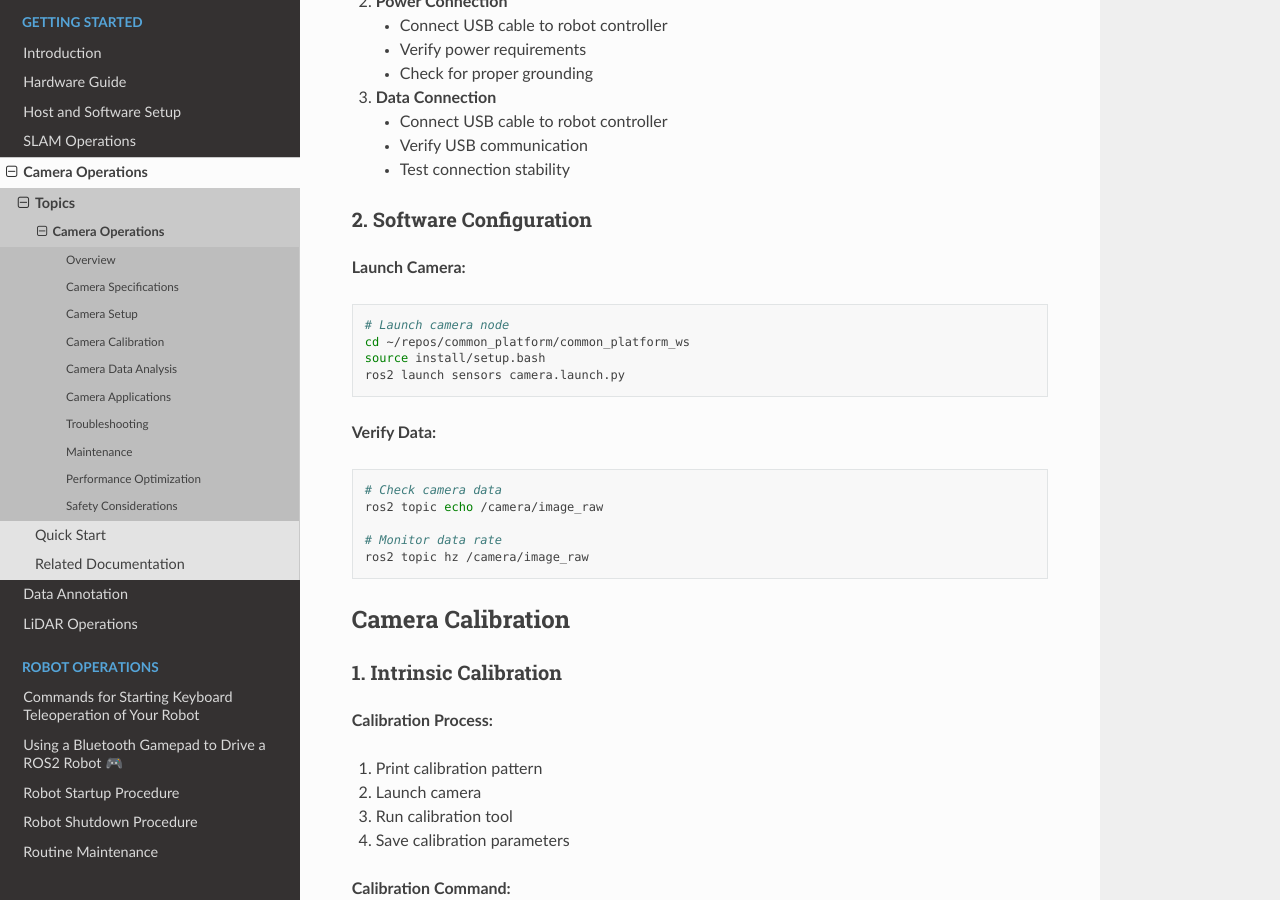
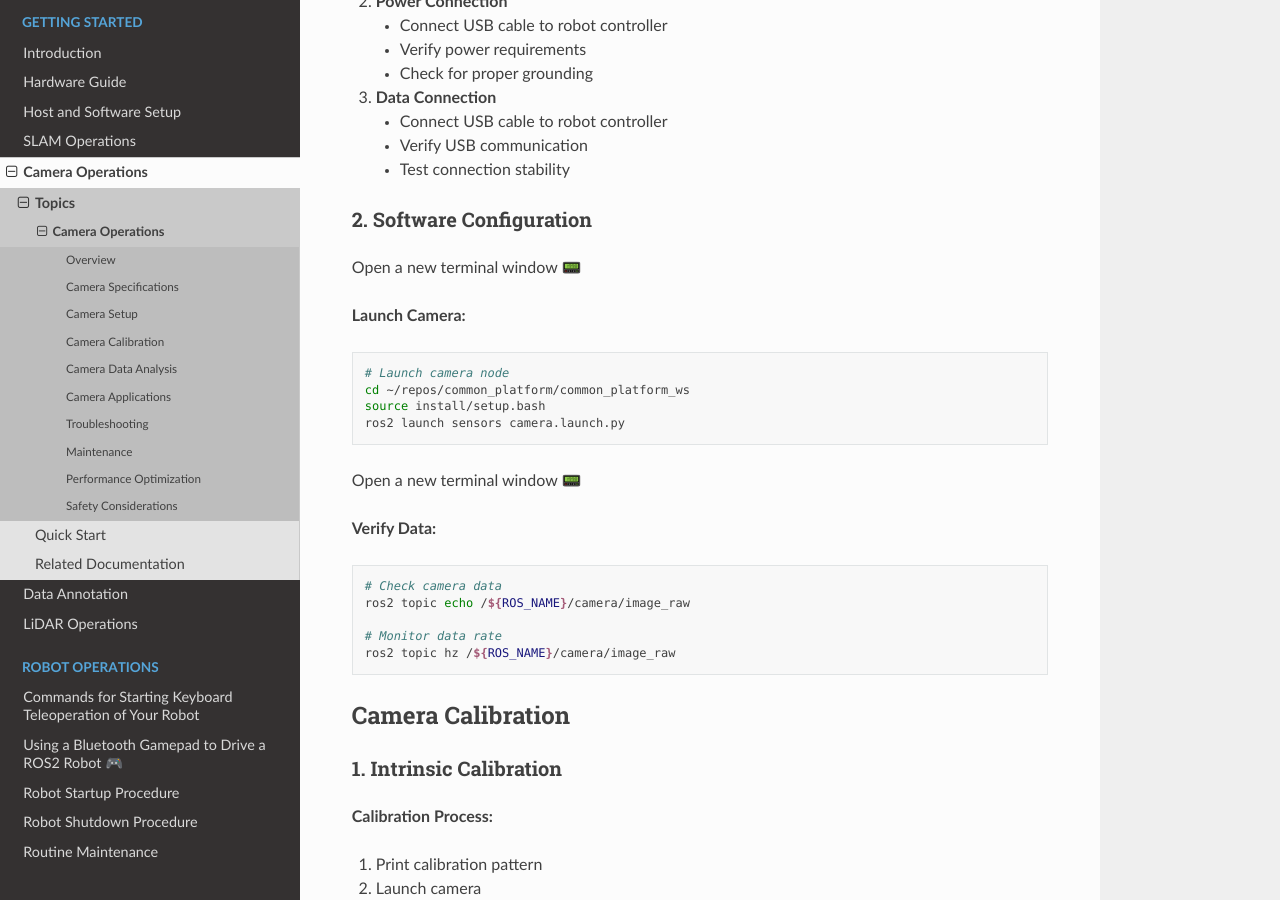
Before and after one commit to RoseCityRobotics/common_platform, a Sphinx documentation site: the page built from docs/source/camera/camera_operations.md, in a window 1280 px wide and 900 px high, scrolled down 772 px. Built offline with Sphinx 7.4.7 and the Read the Docs theme 3.1.0, drawn with Linux system fonts in a browser that asks for light colours; pages that are not in the unit, such as notebooks, are missing from menus.

Commit message:
adding ros name env variable

````diff
--- a/docs/source/camera/camera_operations.md
+++ b/docs/source/camera/camera_operations.md
@@ -35,6 +35,8 @@ The robot uses a camera for visual perception, navigation, and object detection.
 
 ### 2. Software Configuration
 
+Open a new terminal window 📟
+
 **Launch Camera:**
 ```bash
 # Launch camera node
@@ -43,14 +45,24 @@ source install/setup.bash
 ros2 launch sensors camera.launch.py
 ```
 
+Open a new terminal window 📟
+
 **Verify Data:**
 ```bash
 # Check camera data
-ros2 topic echo /camera/image_raw
+ros2 topic echo /${ROS_NAME}/camera/image_raw
 
 # Monitor data rate
-ros2 topic hz /camera/image_raw
+ros2 topic hz /${ROS_NAME}/camera/image_raw
 ```
+
+
+
+
+
+
+
+
 
 ## Camera Calibration
 
````
Also changed, not shown: docs/source/operations/keyboard_teleoperation.md (+1 -1 lines).
